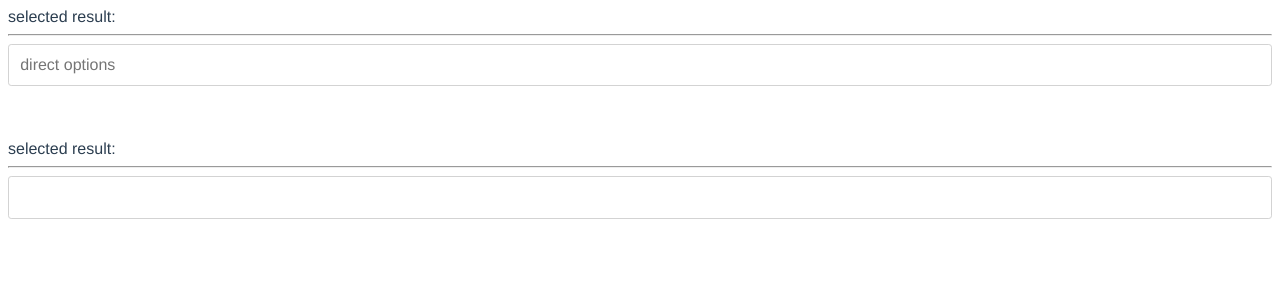
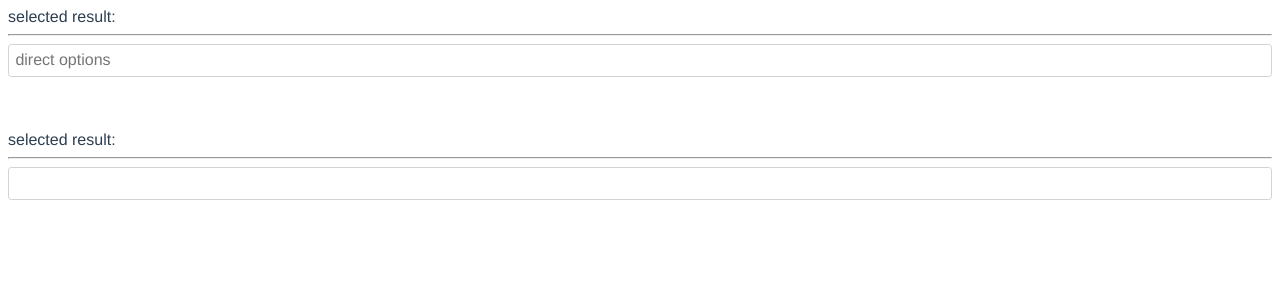
Before and after one commit to simedia-tech/vue-autosearch, a Vue app: page / in a window 1280 px wide. Shown: the top 300 px of the page. Built offline with nearby package versions, Linux system fonts and the light colour scheme.

Commit message:
polishing

```diff
--- a/package.json
+++ b/package.json
@@ -9,6 +9,7 @@
   "main": "dist/vue-autosearch.umd.min.js",
   "module": "dist/vue-autosearch.common.js",
   "unpkg": "dist/vue-autosearch.min.js",
+  "typings": "dist/vue-autosearch.d.ts",
   "scripts": {
     "serve": "vue-cli-service serve",
     "build": "vue-cli-service build --target lib --name vue-autosearch src/components/vue-autosearch.vue && cp src/vue-autosearch.d.ts dist/vue-autosearch.d.ts",
--- a/src/components/vue-autosearch.vue
+++ b/src/components/vue-autosearch.vue
@@ -9,16 +9,11 @@
   border: 1px solid lightgrey;
   border-radius: 0.2rem;
   box-sizing: border-box;
-  padding: 0.7rem;
-  padding-right: 0.7rem + 1rem + 0.7rem;
   font-family: inherit;
   font-size: 1rem;
+  padding: 0.4rem;
+  padding-right: 0.4rem + 1rem + 0.4rem;
   width: 100%;
-
-  &:focus {
-    border-color: grey;
-    outline: none;
-  }
 
   &--openDown {
     border-bottom-left-radius: 0;
@@ -39,11 +34,11 @@
   border-radius: 50%;
   box-sizing: border-box;
   display: inline-block;
-  height: 0.5rem;
+  height: 0.4rem;
   position: absolute;
-  left: 0.25rem;
-  top: 0.25rem;
-  width: 0.5rem;
+  left: 0.2rem;
+  top: 0.2rem;
+  width: 0.4rem;
 }
 
 .auto-select__clearSearch {
@@ -52,7 +47,7 @@
   background-size: contain;
   background-repeat: no-repeat;
   top: calc(50% - 0.5rem);
-  right: 0.7rem;
+  right: 0.4rem;
   height: 1rem;
   position: absolute;
   width: 1rem;
```
